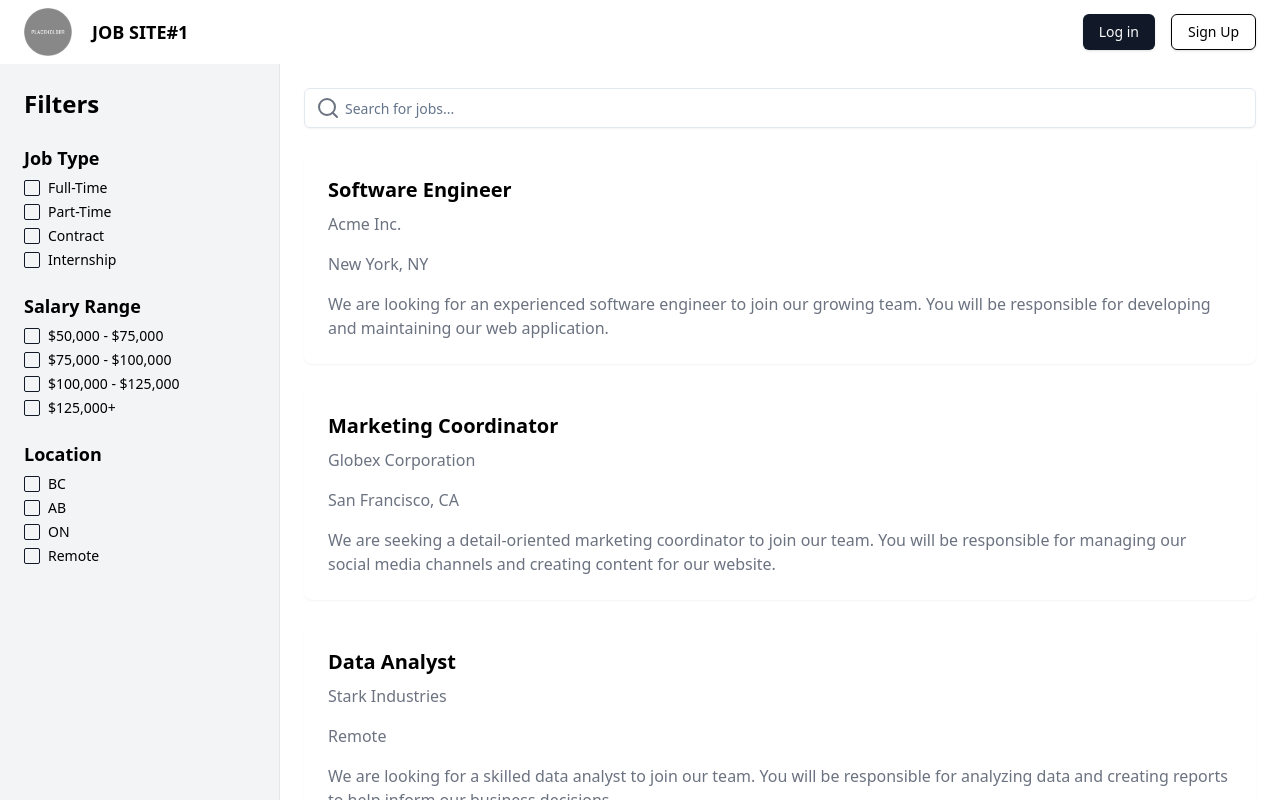
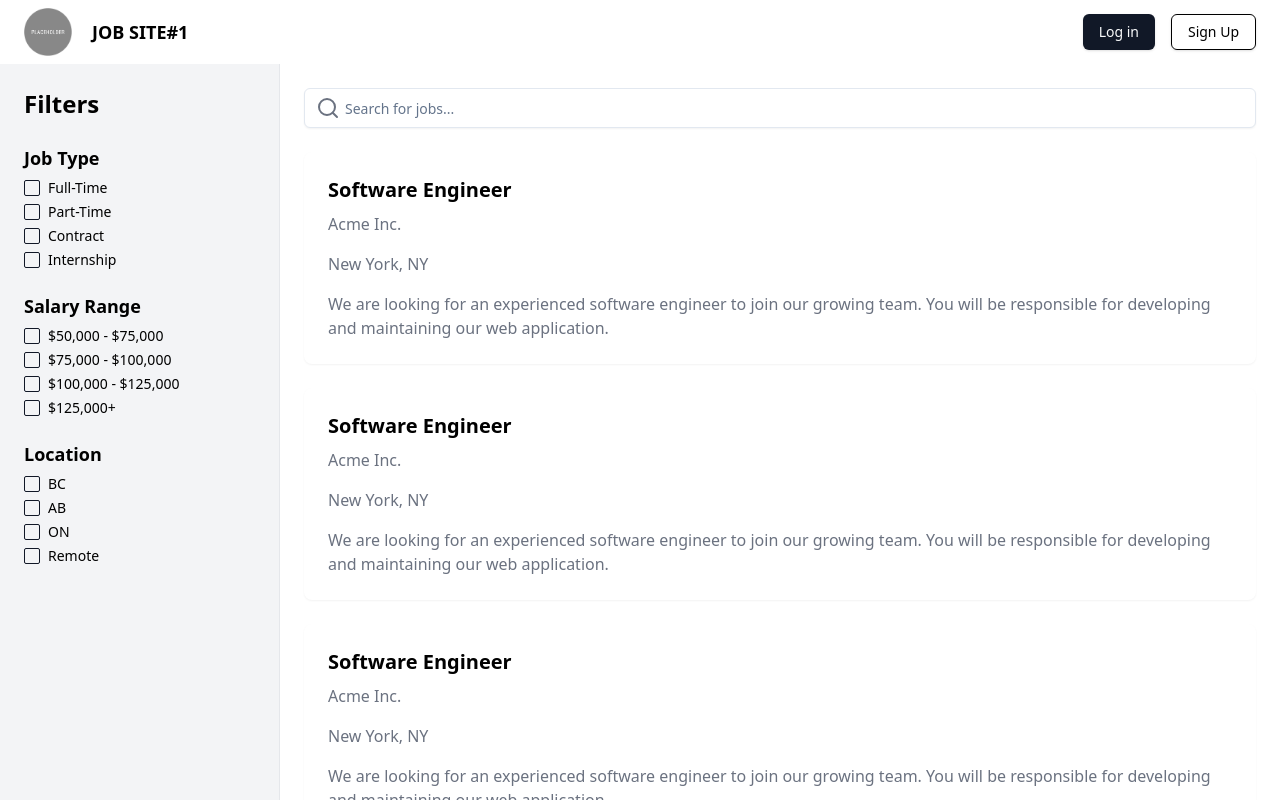
Before and after one commit to Vero-Ventures/job-bank, a Next.js app in the folder jobsite1/: page / in a window 1280 px wide. Shown: the top 800 px of the page. Built offline with nearby package versions, Linux system fonts and the light colour scheme.

Commit message:
Make jobposting clickable and route posting page

```diff
--- /dev/null
+++ b/jobsite1/src/app/jobposting/[id]/page.js
@@ -0,0 +1,3 @@
+export default function JobPosting({ params }) {
+  return <div>My Post: {params.id}</div>
+}
--- a/jobsite1/src/app/page.js
+++ b/jobsite1/src/app/page.js
@@ -1,11 +1,61 @@
+"use client";
+
 import JobLists from "@/components/JobLists";
 import Filter from "@/components/Filter";
+import { Input } from "@/components/ui/input";
+import { useEffect, useState } from "react";
 
 export default function Home() {
+  const [list, setList] = useState([1, 2, 3, 4]);
+
+  // Todo: Add URL to get jobposting list
+  // const API_URL ="";
+  //
+  // function getData() {
+  //   Axios.get(API_URL).then((res) => {
+  //     console.log(res.data);
+  //     setList(res.data);
+  //   });
+  // }
+  //
+  // useEffect(() => {
+  //   getData();
+  // }, []);
+
   return (
     <div className="flex flex-col lg:flex-row">
       <Filter />
-      <JobLists />
+      <div className="flex-1 p-6">
+        <div className="mb-6 relative">
+          <SearchIcon className="absolute left-3 top-1/2 -translate-y-1/2 text-gray-500" />
+          <Input
+            className="w-full px-10 py-3 rounded-md bg-white shadow-sm focus:outline-none focus:ring-2 focus:ring-gray-500 dark:bg-gray-950 dark:text-gray-50"
+            placeholder="Search for jobs..."
+            type="text"
+          />
+        </div>
+        <JobLists list={list} />
+      </div>
     </div>
   );
 }
+
+function SearchIcon(props) {
+  return (
+    <svg
+      {...props}
+      xmlns="http://www.w3.org/2000/svg"
+      width="24"
+      height="24"
+      viewBox="0 0 24 24"
+      fill="none"
+      stroke="currentColor"
+      strokeWidth="2"
+      strokeLinecap="round"
+      strokeLinejoin="round"
+    >
+      <circle cx="11" cy="11" r="8" />
+      <path d="m21 21-4.3-4.3" />
+    </svg>
+  );
+}
--- a/jobsite1/src/components/JobLists.jsx
+++ b/jobsite1/src/components/JobLists.jsx
@@ -3,70 +3,30 @@
  * @see https://v0.dev/t/HHxdFP9lbfv
  * Documentation: https://v0.dev/docs#integrating-generated-code-into-your-nextjs-app
  */
-import { Input } from "@/components/ui/input"
+import Link from "next/link";
 
-export default function JobLists() {
+export default function JobLists({ list }) {
   return (
-      <div className="flex-1 p-6">
-        <div className="mb-6">
-          <div className="relative">
-            <SearchIcon className="absolute left-3 top-1/2 -translate-y-1/2 text-gray-500" />
-            <Input
-              className="w-full px-10 py-3 rounded-md bg-white shadow-sm focus:outline-none focus:ring-2 focus:ring-gray-500 dark:bg-gray-950 dark:text-gray-50"
-              placeholder="Search for jobs..."
-              type="text"
-            />
-          </div>
-        </div>
-        <div className="grid gap-6">
-          <div className="bg-white dark:bg-gray-950 rounded-lg shadow-sm p-6">
+    <div className="grid gap-6">
+      {list.map((item) => (
+        <div
+          key={item}
+          className="bg-white dark:bg-gray-950 rounded-lg shadow-sm p-6"
+        >
+          <Link href="/jobposting" as={`/jobposting/${item}`}>
             <h3 className="text-xl font-bold mb-2">Software Engineer</h3>
             <p className="text-gray-500 dark:text-gray-400 mb-4">Acme Inc.</p>
-            <p className="text-gray-500 dark:text-gray-400 mb-4">New York, NY</p>
+            <p className="text-gray-500 dark:text-gray-400 mb-4">
+              New York, NY
+            </p>
             <p className="text-gray-500 dark:text-gray-400">
-              We are looking for an experienced software engineer to join our growing team. You will be responsible for
-              developing and maintaining our web application.
+              We are looking for an experienced software engineer to join our
+              growing team. You will be responsible for developing and
+              maintaining our web application.
             </p>
-          </div>
-          <div className="bg-white dark:bg-gray-950 rounded-lg shadow-sm p-6">
-            <h3 className="text-xl font-bold mb-2">Marketing Coordinator</h3>
-            <p className="text-gray-500 dark:text-gray-400 mb-4">Globex Corporation</p>
-            <p className="text-gray-500 dark:text-gray-400 mb-4">San Francisco, CA</p>
-            <p className="text-gray-500 dark:text-gray-400">
-              We are seeking a detail-oriented marketing coordinator to join our team. You will be responsible for
-              managing our social media channels and creating content for our website.
-            </p>
-          </div>
-          <div className="bg-white dark:bg-gray-950 rounded-lg shadow-sm p-6">
-            <h3 className="text-xl font-bold mb-2">Data Analyst</h3>
-            <p className="text-gray-500 dark:text-gray-400 mb-4">Stark Industries</p>
-            <p className="text-gray-500 dark:text-gray-400 mb-4">Remote</p>
-            <p className="text-gray-500 dark:text-gray-400">
-              We are looking for a skilled data analyst to join our team. You will be responsible for analyzing data and
-              creating reports to help inform our business decisions.
-            </p>
-          </div>
+          </Link>
         </div>
-      </div>
-  )
+      ))}
+    </div>
+  );
 }
-
-function SearchIcon(props) {
-  return (
-    <svg
-      {...props}
-      xmlns="http://www.w3.org/2000/svg"
-      width="24"
-      height="24"
-      viewBox="0 0 24 24"
-      fill="none"
-      stroke="currentColor"
-      strokeWidth="2"
-      strokeLinecap="round"
-      strokeLinejoin="round"
-    >
-      <circle cx="11" cy="11" r="8" />
-      <path d="m21 21-4.3-4.3" />
-    </svg>
-  )
-}
--- a/jobsite1/src/components/Top.jsx
+++ b/jobsite1/src/components/Top.jsx
@@ -28,7 +28,7 @@ export default function Top() {
       <div className="flex items-center gap-4">
       <Link
           className="inline-flex h-9 items-center justify-center rounded-md bg-gray-900 px-4 py-2 text-sm font-medium text-gray-50 shadow transition-colors hover:bg-gray-900/90 focus-visible:outline-none focus-visible:ring-1 focus-visible:ring-gray-950 disabled:pointer-events-none disabled:opacity-50 dark:bg-gray-50 dark:text-gray-900 dark:hover:bg-gray-50/90 dark:focus-visible:ring-gray-300"
-          href="/login"
+          href="#"
         >
           Log in
         </Link>
```
Also changed, not shown: jobsite1/src/app/layout.js (+20 -19 lines).
